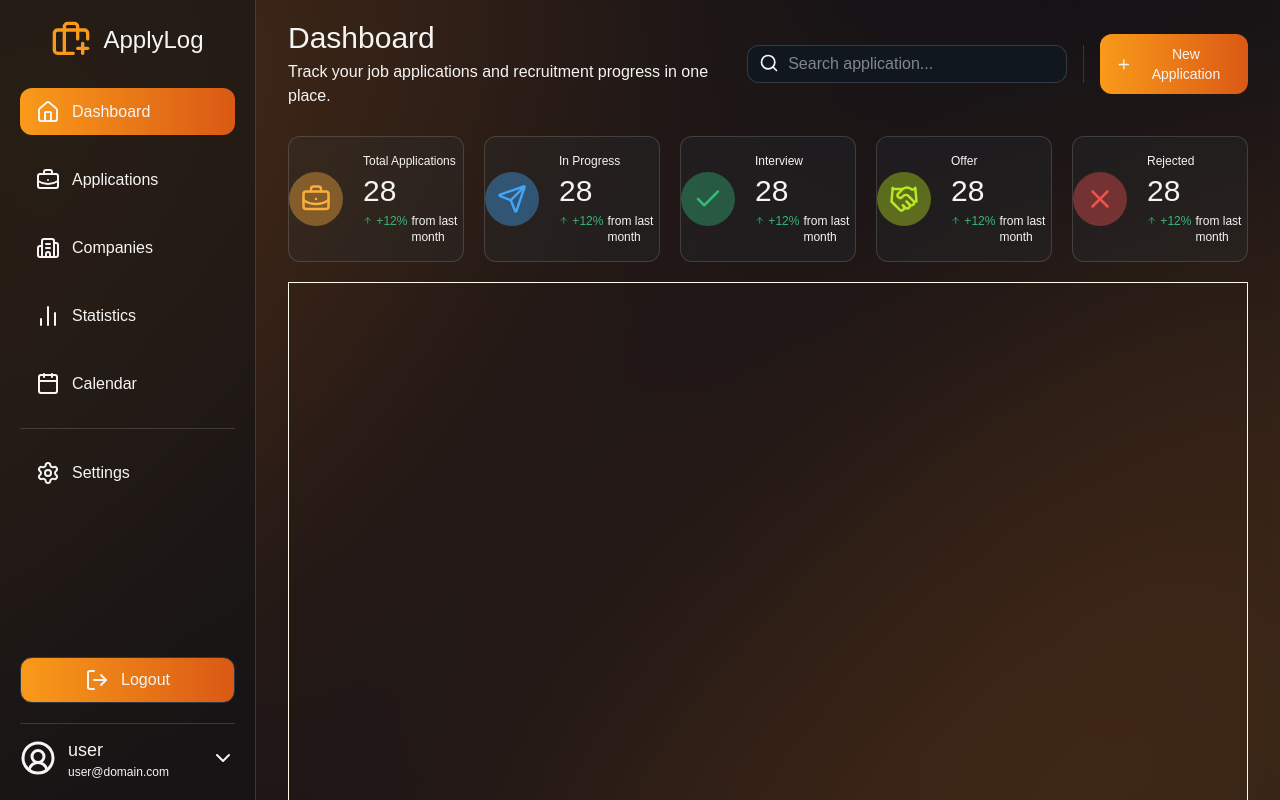
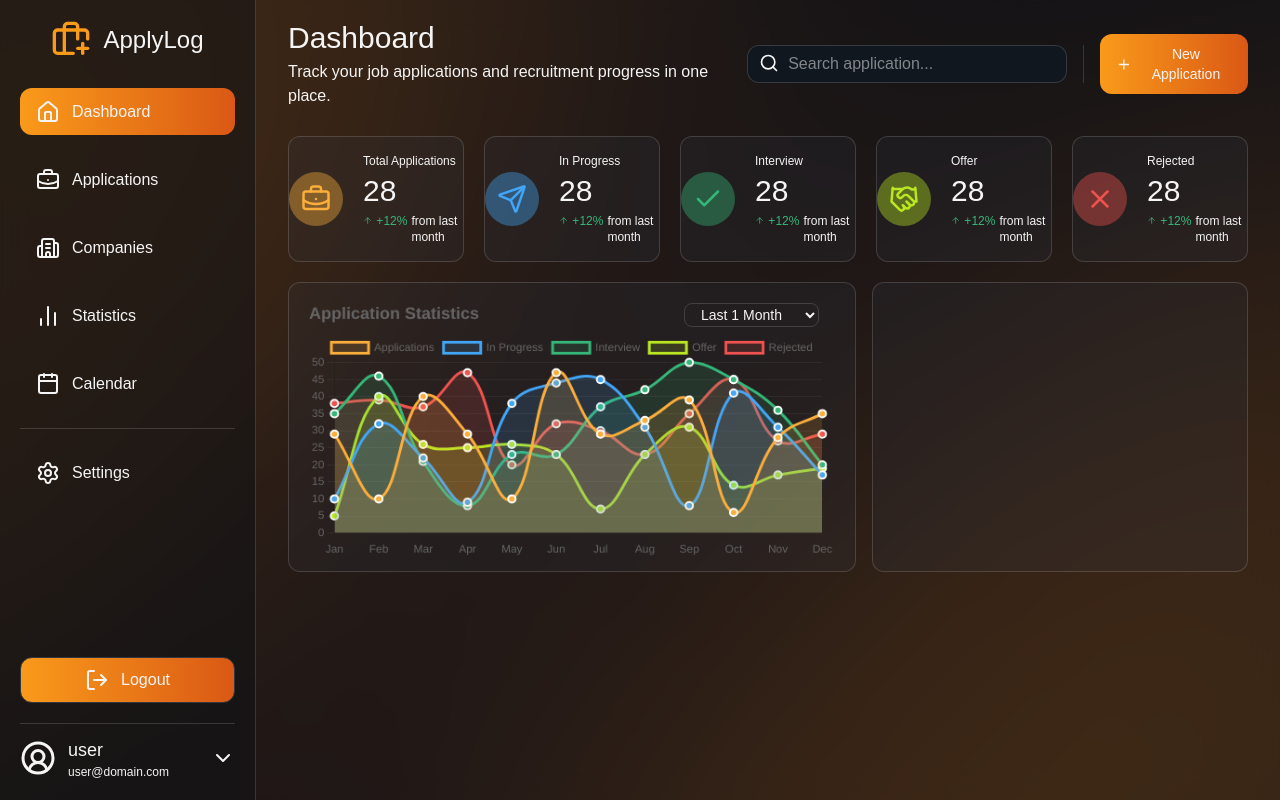
Before and after one commit to MRaihanZ/applylog, a Next.js app in the folder applylog-frontend/: page / in a window 1280 px wide. Built offline with nearby package versions, Linux system fonts and the light colour scheme.

Commit message:
feat: add line chart component

```diff
--- /dev/null
+++ b/applylog-frontend/app/(dashboard)/_components/dashboardLineChart.tsx
@@ -0,0 +1,212 @@
+"use client";
+
+import {
+	Chart as ChartJS,
+	CategoryScale,
+	LinearScale,
+	PointElement,
+	LineElement,
+	Title,
+	Tooltip,
+	Legend,
+	Filler,
+	type ChartOptions,
+	type ChartData,
+} from "chart.js";
+
+import { Line } from "react-chartjs-2";
+
+// Register Chart.js components
+ChartJS.register(
+	CategoryScale,
+	LinearScale,
+	PointElement,
+	LineElement,
+	Title,
+	Tooltip,
+	Legend,
+	Filler,
+);
+
+const labels = [
+	"Jan",
+	"Feb",
+	"Mar",
+	"Apr",
+	"May",
+	"Jun",
+	"Jul",
+	"Aug",
+	"Sep",
+	"Oct",
+	"Nov",
+	"Dec",
+];
+
+// Generate random application data
+const generateRandomData = (min: number, max: number) =>
+	Array.from(
+		{ length: 12 },
+		() => Math.floor(Math.random() * (max - min + 1)) + min,
+	);
+
+//* this data generated by GPT and edited by MRaihanZ
+const data: ChartData<"line"> = {
+	labels,
+	datasets: [
+		{
+			label: "Applications",
+			data: generateRandomData(5, 50),
+			borderColor: "#fbae3c",
+			backgroundColor: "rgba(251, 174, 60, 0.15)",
+			borderWidth: 3,
+			fill: true,
+			tension: 0.4,
+			pointRadius: 4,
+			pointHoverRadius: 7,
+			pointBackgroundColor: "#FBAE3C",
+			pointBorderColor: "#ffffff",
+			pointBorderWidth: 2,
+		},
+		{
+			label: "In Progress",
+			data: generateRandomData(5, 50),
+			borderColor: "#42a5f5",
+			backgroundColor: "rgba(66, 165, 245, 0.15)",
+			borderWidth: 3,
+			fill: true,
+			tension: 0.4,
+			pointRadius: 4,
+			pointHoverRadius: 7,
+			pointBackgroundColor: "#42a5f5",
+			pointBorderColor: "#ffffff",
+			pointBorderWidth: 2,
+		},
+		{
+			label: "Interview",
+			data: generateRandomData(5, 50),
+			borderColor: "#35b779",
+			backgroundColor: "rgba(53, 183, 121, 0.15)",
+			borderWidth: 3,
+			fill: true,
+			tension: 0.4,
+			pointRadius: 4,
+			pointHoverRadius: 7,
+			pointBackgroundColor: "#35b779",
+			pointBorderColor: "#ffffff",
+			pointBorderWidth: 2,
+		},
+		{
+			label: "Offer",
+			data: generateRandomData(5, 50),
+			borderColor: "#bae721",
+			backgroundColor: "rgba(186, 231, 33, 0.15)",
+			borderWidth: 3,
+			fill: true,
+			tension: 0.4,
+			pointRadius: 4,
+			pointHoverRadius: 7,
+			pointBackgroundColor: "#bae721",
+			pointBorderColor: "#ffffff",
+			pointBorderWidth: 2,
+		},
+		{
+			label: "Rejected",
+			data: generateRandomData(5, 50),
+			borderColor: "#ef5350",
+			backgroundColor: "rgba(239, 83, 80, 0.15)",
+			borderWidth: 3,
+			fill: true,
+			tension: 0.4,
+			pointRadius: 4,
+			pointHoverRadius: 7,
+			pointBackgroundColor: "#ef5350",
+			pointBorderColor: "#ffffff",
+			pointBorderWidth: 2,
+		},
+	],
+};
+
+//* this option generated by GPT
+const options: ChartOptions<"line"> = {
+	responsive: true,
+	maintainAspectRatio: false,
+
+	interaction: {
+		mode: "index",
+		intersect: false,
+	},
+
+	plugins: {
+		legend: {
+			display: true,
+			position: "top",
+			align: "center",
+		},
+
+		title: {
+			display: true,
+			text: "Application Statistics",
+			align: "start",
+			font: {
+				size: 18,
+				weight: "bold",
+			},
+		},
+
+		tooltip: {
+			enabled: true,
+			backgroundColor: "#001220",
+			padding: 12,
+			cornerRadius: 8,
+		},
+	},
+
+	scales: {
+		x: {
+			grid: {
+				display: false,
+			},
+		},
+
+		y: {
+			beginAtZero: true,
+			grid: {
+				color: "rgba(128, 128, 128, 0.15)",
+			},
+			ticks: {
+				precision: 0,
+			},
+		},
+	},
+};
+
+export default function DashboardLineChart() {
+	const dateOptionClassName = "bg-(--custom-border)";
+	return (
+		<div className="relative h-72 w-full">
+			<select
+				name="time"
+				id="time"
+				className="absolute top-5 right-9 px-3 py-0.5 rounded-lg border border-(--custom-border-glass) text-sm"
+			>
+				<option value="1" className={dateOptionClassName}>
+					Last 1 Month
+				</option>
+				<option value="3" className={dateOptionClassName}>
+					Last 3 Month
+				</option>
+				<option value="6" className={dateOptionClassName}>
+					Last 6 Month
+				</option>
+				<option value="9" className={dateOptionClassName}>
+					Last 9 Month
+				</option>
+				<option value="12" className={dateOptionClassName}>
+					Last 12 Month
+				</option>
+			</select>
+			<Line data={data} options={options} className="px-5 py-3" />
+		</div>
+	);
+}
--- a/applylog-frontend/app/(dashboard)/page.tsx
+++ b/applylog-frontend/app/(dashboard)/page.tsx
@@ -2,6 +2,7 @@ import type { Metadata } from "next";
 
 import HeaderDashboard from "./_components/headerDashboard";
 import DashboardSmallCard from "./_components/dashboardSmallCard";
+import DashboardLineChart from "./_components/dashboardLineChart";
 
 export const metadata: Metadata = {
 	title: "Dashboard",
@@ -44,7 +45,12 @@ export default function DashboardPage() {
 					stateIndicator={true}
 				/>
 			</div>
-			<div className="border border-amber-50 h-[100rem]"></div>
+			<div className="flex flex-wrap justify-between gap-y-4">
+				<div className="basis-[calc(60%-0.5rem)]  bg-(--custom-border)/20 border border-(--custom-border-glass) rounded-xl">
+					<DashboardLineChart />
+				</div>
+				<div className="basis-[calc(40%-0.5rem)] min-h-72 bg-(--custom-border)/20 border border-(--custom-border-glass) rounded-xl"></div>
+			</div>
 		</>
 	);
 }
```
